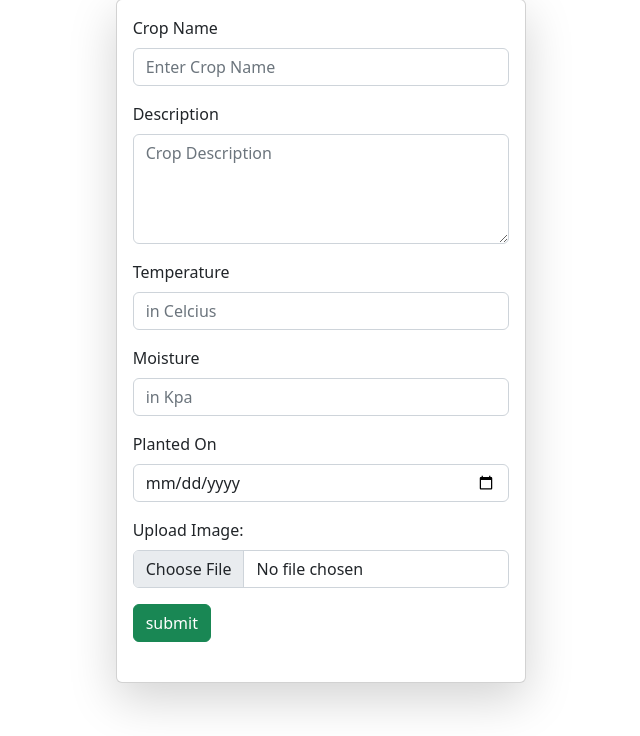
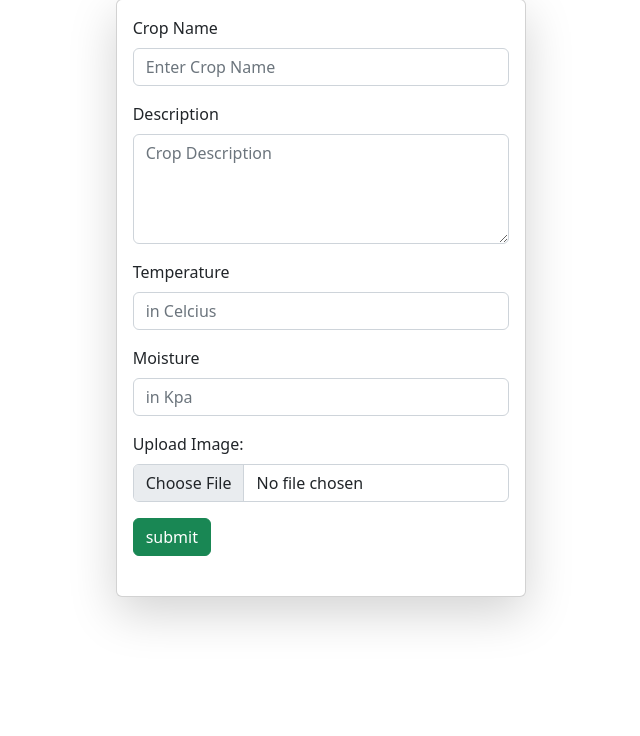
Before and after one commit to Ayonete/23119233mygreenhouse, a Django app: page /mygreenhouse/add-crop/ in a window 1280 px wide. Shown: the part 64-800 px from the top of the page, without its empty margins (319-959 px from the left). Run offline with Django 3.2, Linux system fonts and the light colour scheme.

Commit message:
corrected views.py

```diff
--- a/crops/forms.py
+++ b/crops/forms.py
@@ -17,8 +17,7 @@ class EditCropForm(ModelForm):
             'description': forms.Textarea(attrs={'class': 'form-control', 'rows': 4}),
             'temperature': forms.NumberInput(attrs={'class': 'form-control'}),
             'moisture': forms.NumberInput(attrs={'class': 'form-control'}),
-            'image': forms.FileInput(attrs={'class': 'form-control'}),
-            'planted_on': forms.DateTimeInput(attrs={'class': 'form-control', 'type': 'datetime-local'}),
+            'image': forms.FileInput(attrs={'class': 'form-control'})
         }
 
 class DiagnosticsForm(ModelForm):
--- a/crops/models.py
+++ b/crops/models.py
@@ -27,13 +27,12 @@ class Crop(models.Model):
     image = models.ImageField(null=False, blank=False, upload_to='images/')
     temperature = models.DecimalField(max_digits=4, decimal_places=2)
     moisture = models.DecimalField(max_digits=4, decimal_places=2)
-    planted_on = models.DateTimeField(auto_now_add=True, null=True, blank=True)
 
     def __str__(self):
         return f'{self.name}'
 
     class Meta:
-        ordering = ['-planted_on']
+        ordering = ['name']
 
     def save(self, *args, **kwargs):
         # Save the instance as usual
--- a/crops/templates/crops/add-crop.html
+++ b/crops/templates/crops/add-crop.html
@@ -30,10 +30,6 @@
                         <label class="form-label font-weight-bold">Moisture</label>
                         <input required type="text" name="moisture" class="form-control" placeholder="in Kpa">
                     </div>
-                    <div class="mb-3">
-                        <label class="form-label font-weight-bold">Planted On</label>
-                        <input required type="date" name="planted_on" class="form-control" placeholder="Date">
-                    </div>
                     <!-- this is the label and input for the Image -->
                     <div class="mb-3">
                         <label class="form-label font-weight-bold">Upload Image:</label>
--- a/crops/views.py
+++ b/crops/views.py
@@ -29,8 +29,7 @@ def add_crop(request):
             description = data['description'],
             temperature = data['temperature'],
             moisture = data['moisture'],
-            image = image,
-            planted_on = parse_datetime(data.get('planted_on'))
+            image = image
 
             )
         return redirect('home')
```
Also changed, not shown: crops/migrations/0005_auto_20231206_2013.py (added), db.sqlite3.
